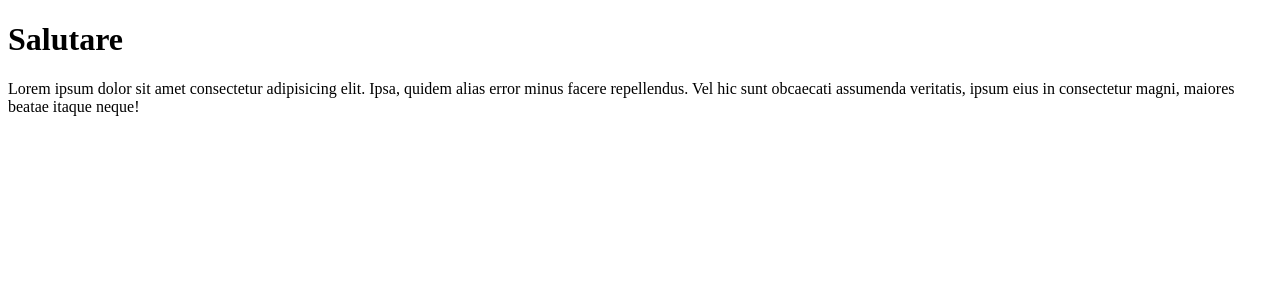
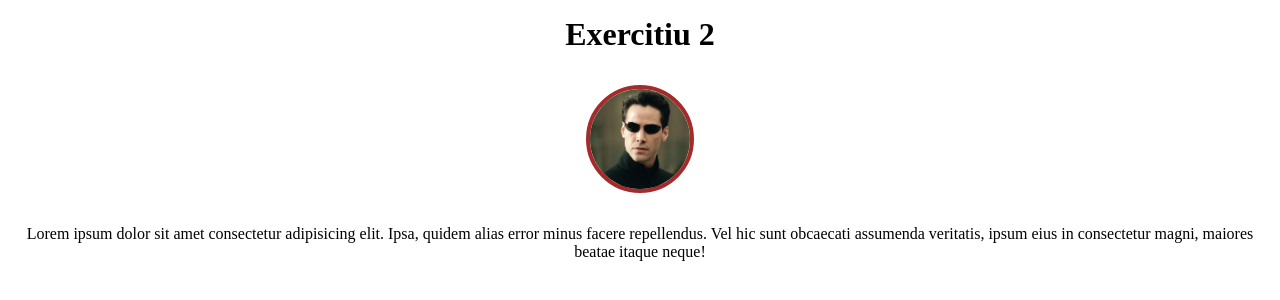
Before and after one commit to SalmanMario/exercitiul2, a plain HTML site: page index.html in a window 1280 px wide. Drawn offline with Linux system fonts and the light colour scheme.

Commit message:
added keanu reeves

```diff
--- /dev/null
+++ b/index.css
@@ -0,0 +1,31 @@
+h1,
+p,
+body {
+  margin: 0;
+  padding: 0;
+}
+
+img {
+  width: 100px;
+  height: 100px;
+  object-fit: cover;
+
+  border-radius: 50%;
+  border: 0.25rem solid brown;
+}
+
+body {
+  padding: 1rem;
+
+  display: flex;
+  flex-direction: column;
+  align-items: center;
+}
+
+body * {
+  margin-bottom: 2rem;
+}
+
+body p {
+  text-align: center;
+}
--- a/index.html
+++ b/index.html
@@ -4,10 +4,12 @@
     <meta charset="UTF-8" />
     <meta http-equiv="X-UA-Compatible" content="IE=edge" />
     <meta name="viewport" content="width=device-width, initial-scale=1.0" />
-    <title>Document</title>
+    <link href="/index.css" rel="stylesheet" />
+    <title>Exercitiu 2</title>
   </head>
   <body>
-    <h1>Salutare</h1>
+    <h1>Exercitiu 2</h1>
+    <img src="/img/keanu-reeves-b000b57ec9774787bdfe01d50658c867.jpg" />
     <p>
       Lorem ipsum dolor sit amet consectetur adipisicing elit. Ipsa, quidem
       alias error minus facere repellendus. Vel hic sunt obcaecati assumenda
```
Also changed, not shown: img/keanu-reeves-b000b57ec9774787bdfe01d50658c867.jpg (added).
